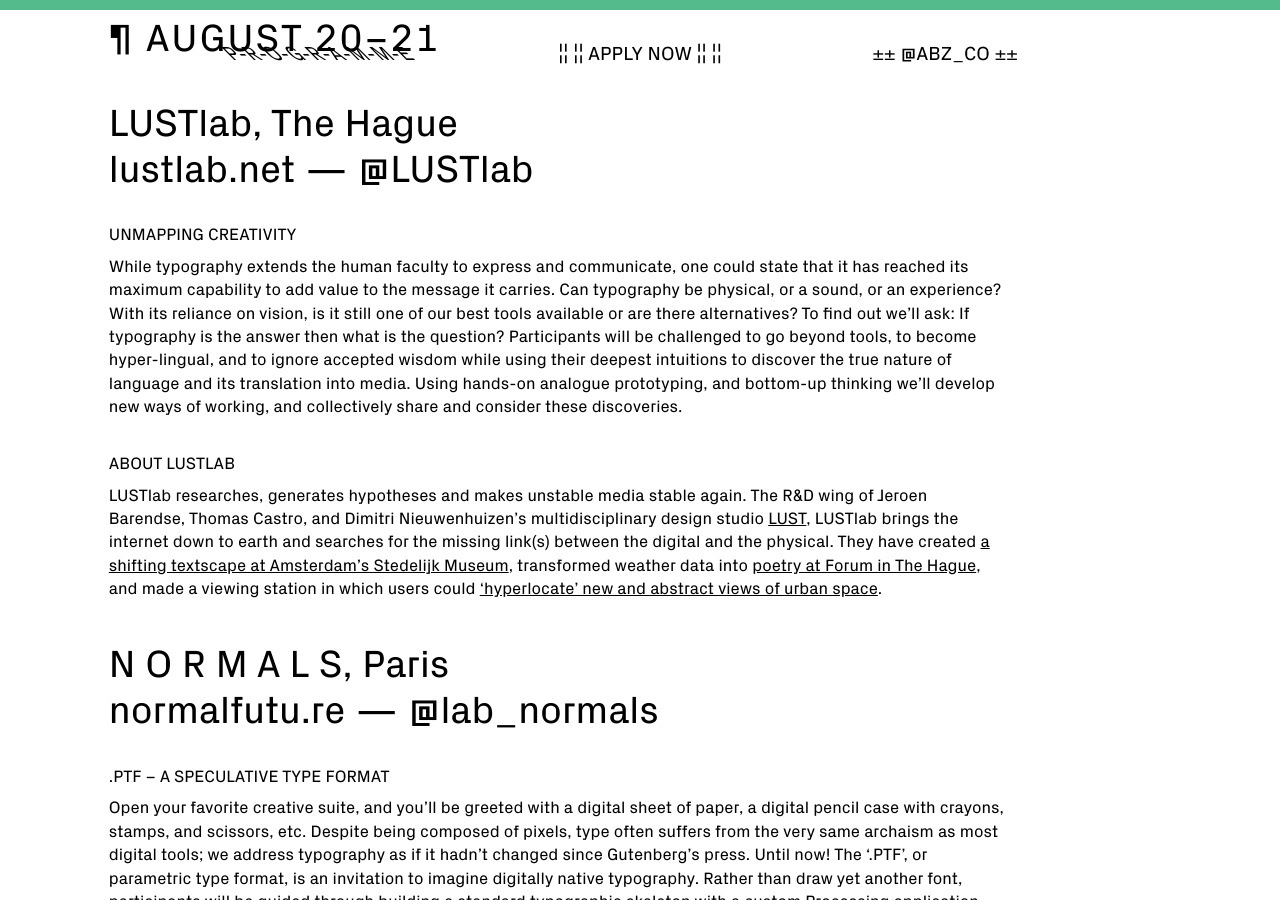
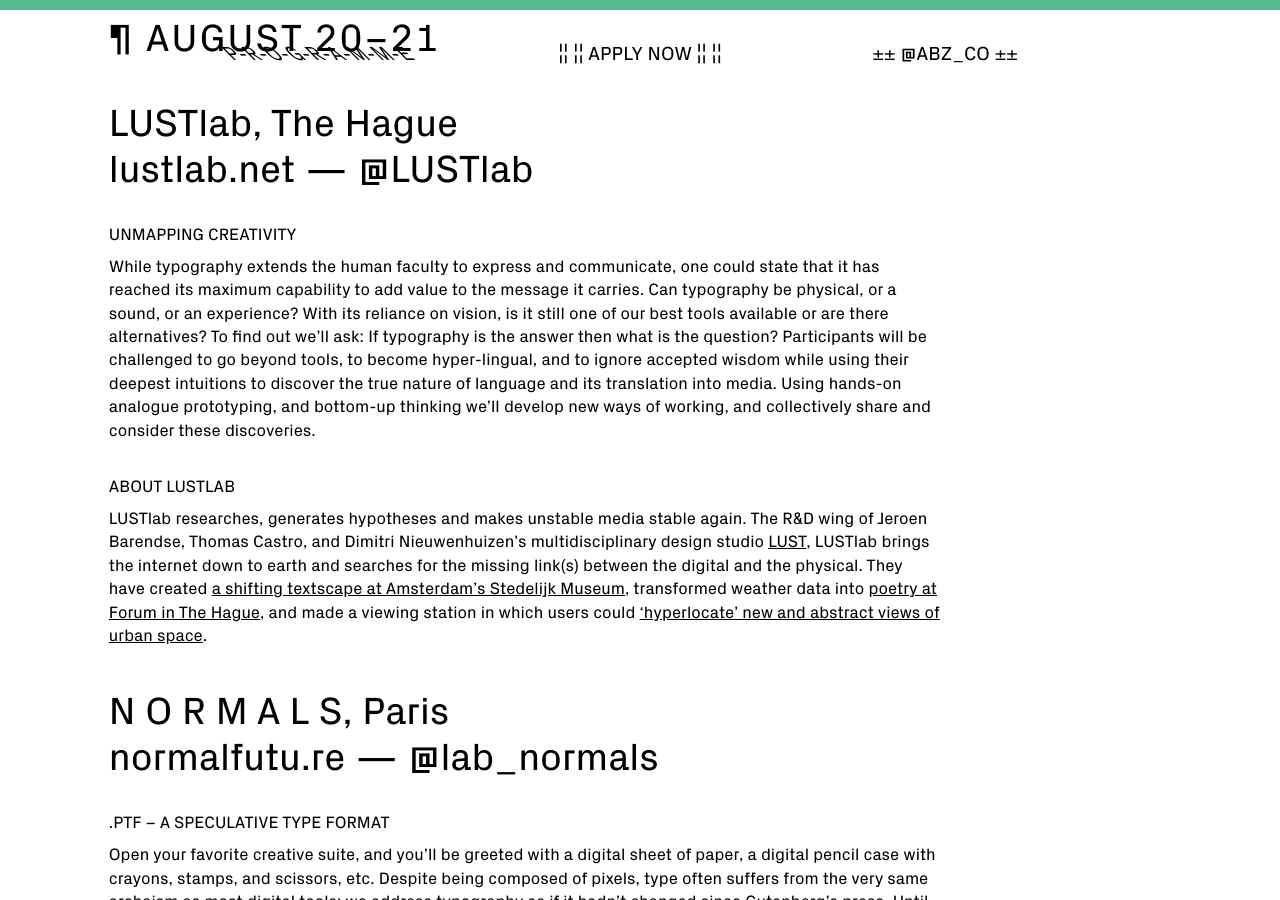
Before and after one commit to garrying/a-b-z.co, a Jekyll site: the page built from index.html, in a window 1280 px wide and 900 px high, scrolled down 2633 px. Built offline with Jekyll 4.4.1, drawn with Linux system fonts in a browser that asks for light colours.

Commit message:
small text line-widths

```diff
--- a/_sass/_typography.scss
+++ b/_sass/_typography.scss
@@ -109,7 +109,7 @@
 }
 
 .speaker-unit-content {
-  max-width: 70vw;
+  max-width: 65vw;
 
   @media (min-width : $small-vp) and (max-width : 1024px) {
     max-width: none;
```
